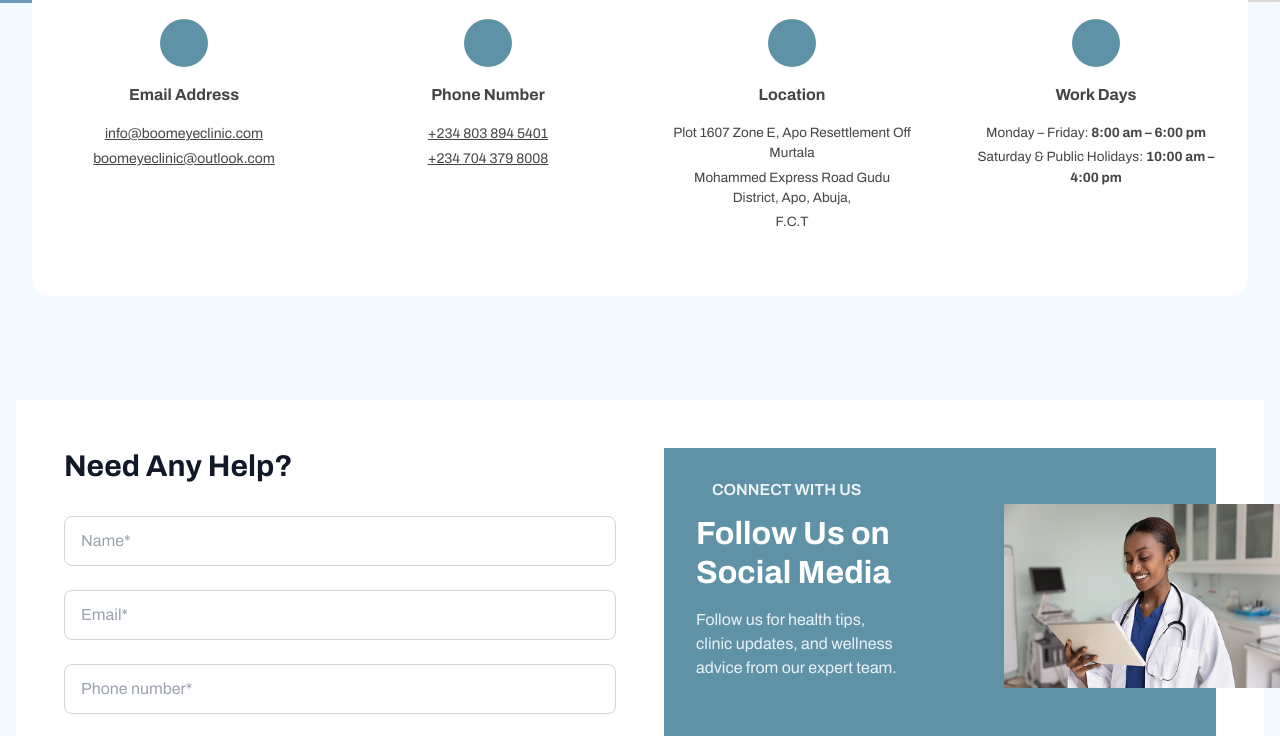
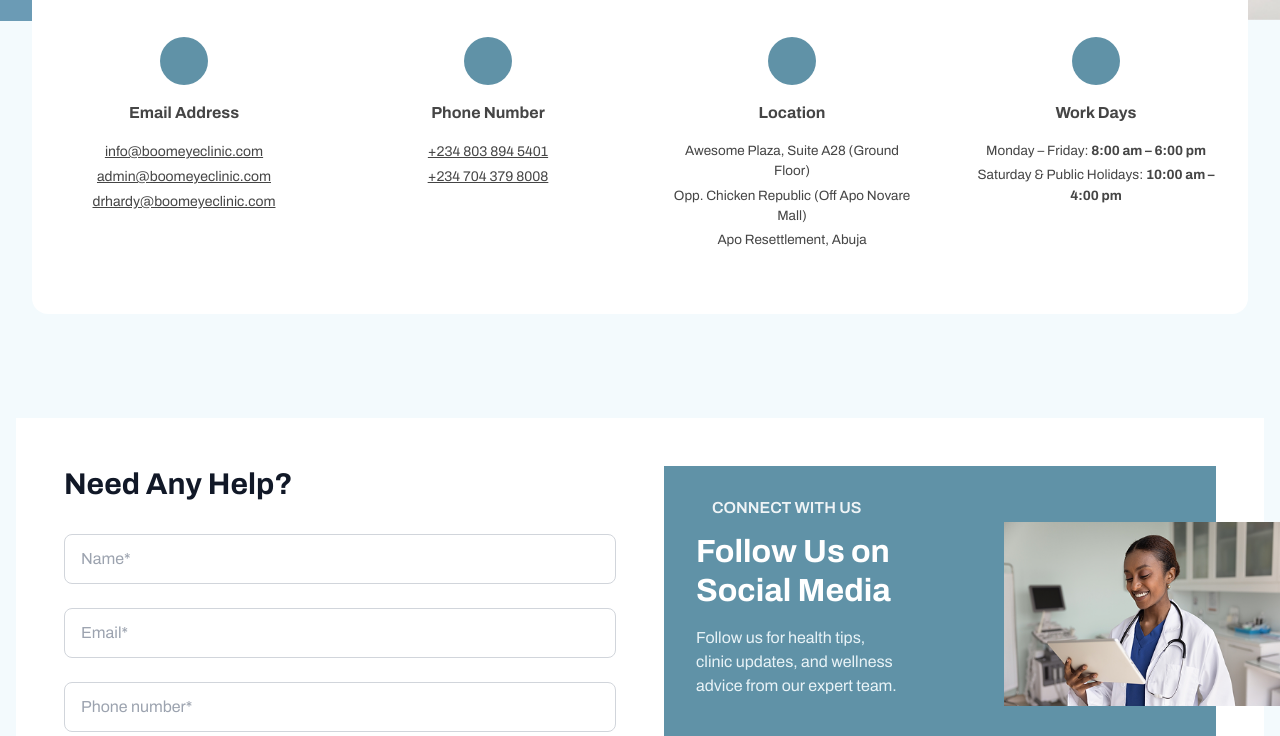
Before and after one commit to boomeye/Boom-eye-wb, a Next.js app: page /contact-us in a window 1280 px wide. Shown: the part 1004-1740 px from the top of the page. Built offline with nearby package versions, Linux system fonts and the light colour scheme; some icons are missing.

Commit message:
Update emails, address, and favicon

```diff
--- a/app/(LandingPage)/_components/Footer.tsx
+++ b/app/(LandingPage)/_components/Footer.tsx
@@ -173,8 +173,19 @@ const Footer = () => {
                     className="w-[20px] h-[20px] mr-2 text-[#6092A7] hover:text-white"
                   />
                   <div>
-                    <a href="mailto:info@boomeyecilinc.com" className="hover:underline focus:outline-none focus:ring-2 focus:ring-[#6092A7] rounded">
-                      <p>info@boomeyecilinc.com</p>
+                    <a href="mailto:info@boomeyeclinic.com" className="hover:underline focus:outline-none focus:ring-2 focus:ring-[#6092A7] rounded">
+                      <p>info@boomeyeclinic.com</p>
+                    </a>
+                  </div>
+                </li>
+                <li className="flex items-center text-white mb-[16px] hover:text-[#6092A7]">
+                  <Icon
+                    icon="material-symbols:mail-outline-rounded"
+                    className="w-[20px] h-[20px] mr-2 text-[#6092A7] hover:text-white"
+                  />
+                  <div>
+                    <a href="mailto:admin@boomeyeclinic.com" className="hover:underline focus:outline-none focus:ring-2 focus:ring-[#6092A7] rounded">
+                      <p>admin@boomeyeclinic.com</p>
                     </a>
                   </div>
                 </li>
@@ -184,8 +195,8 @@ const Footer = () => {
                     className="w-[20px] h-[20px] mr-2 text-[#6092A7] hover:text-white"
                   />
                   <div>
-                    <a href="mailto:boomeyecilinc@outlook.com" className="hover:underline focus:outline-none focus:ring-2 focus:ring-[#6092A7] rounded">
-                      <p>boomeyecilinc@outlook.com</p>
+                    <a href="mailto:drhardy@boomeyeclinic.com" className="hover:underline focus:outline-none focus:ring-2 focus:ring-[#6092A7] rounded">
+                      <p>drhardy@boomeyeclinic.com</p>
                     </a>
                   </div>
                 </li>
@@ -195,12 +206,12 @@ const Footer = () => {
                     className="w-[25px] h-[25px] mr-3 mt-1 text-[#6092A7] hover:text-white"
                   />
                   <p>
-                    Plot 1607 Zone E, Apo Resettlement Off Murtala <br />{" "}
-                    Mohammed Express Road Gudu District, Apo, Abuja, F.C.T.
+                    Awesome Plaza, Suite A28 (Ground Floor) Opp. Chicken <br />{" "}
+                    Republic (Off Apo Novare Mall) Apo Resettlement, Abuja
                   </p>
                 </li>
               </nav>
-{/* Social links */}
+              {/* Social links */}
               <span className="inline-flex justify-center md:hidden">
                 <a href="https://www.facebook.com/profile.php?id=61573478302168&mibextid=wwXIfr&mibextid=wwXIfr" className="text-[#6092A7] mr-3 p-2 rounded-full bg-white flex items-center justify-center hover:text-white hover:bg-white/10" target="_blank" rel="noopener noreferrer">
                   <Icon icon="ic:baseline-facebook" className="w-6 h-6" />
@@ -264,8 +275,8 @@ const Footer = () => {
             />
           </a>
         </div>
-      </footer>
-    </div>
+      </footer >
+    </div >
   );
 };
 
--- a/app/(LandingPage)/_components/Header.tsx
+++ b/app/(LandingPage)/_components/Header.tsx
@@ -16,7 +16,11 @@ const Header = () => {
           <div className="flex flex-col flex-none items-start">
             <div className="flex items-center mb-2">
               <Icon icon="tdesign:location" className="w-5 h-5 mr-2" />
-            <p className="font-archivo text-xs font-normal leading-[150%] tracking-[0%] align-middle">Plot 1607 Zone E, Apo Resettlement Cfit Murjala Mohammed <br /> Express Road Gudu District, Apo, Abuja, F.C.T.</p>
+              <p className="font-archivo text-xs font-normal leading-[150%] tracking-[0%] align-middle">
+                Awesome Plaza, Suite A28 (Ground Floor) <br />
+                Opp. Chicken Republic (Off Apo Novare Mall) <br />
+                Apo Resettlement, Abuja
+              </p>
             </div>
             <hr className="w-[504px] border-white/30 my-2" />
             <div className="flex items-center mb-2">
--- a/app/(LandingPage)/_components/HeroSection.tsx
+++ b/app/(LandingPage)/_components/HeroSection.tsx
@@ -131,12 +131,7 @@ const HeroSection = () => {
                   >
                     info@boomeyeclinic.com
                   </a>
-                <a
-                  href="mailto:boomeyeclinic@outlook.com"
-                  className="block hover:text-blue-300 transition-colors duration-200 font-archivo font-normal text-[12px] md:text-[14px] xl:text-[16px] leading-[150%] tracking-[0%] text-center align-middle underline"
-                >
-                  boomeyeclinic@outlook.com
-                </a>
+
                 </div>
               </div>
 
--- a/app/(LandingPage)/book-appointment/_components/BookAppointmentFooter.tsx
+++ b/app/(LandingPage)/book-appointment/_components/BookAppointmentFooter.tsx
@@ -29,8 +29,8 @@ const BookAppointmentFooter = () => {
                   <path strokeLinecap="round" strokeLinejoin="round" d="M21.75 6.75v10.5a2.25 2.25 0 01-2.25 2.25H4.5a2.25 2.25 0 01-2.25-2.25V6.75m19.5 0A2.25 2.25 0 0019.5 4.5h-15a2.25 2.25 0 00-2.25 2.25m19.5 0v.243a2.25 2.25 0 01-.659 1.591l-7.5 7.5a2.25 2.25 0 01-3.182 0l-7.5-7.5A2.25 2.25 0 012.25 6.993V6.75" />
                 </svg>
               </span>
-            <a href="mailto:info@boomyeclinic.com" className="underline font-normal text-white hover:text-[#FF9500]">info@boomyeclinic.com,</a>
-            <a href="mailto:boomeyeclinic@outlook.com" className="underline font-normal text-white hover:text-[#FF9500]">boomeyeclinic@outlook.com</a>
+              <a href="mailto:info@boomeyeclinic.com" className="underline font-normal text-white hover:text-[#FF9500]">info@boomeyeclinic.com</a>
+
             </div>
           </div>
           <div className="text-white text-xs sm:text-base mt-2">
--- a/app/(LandingPage)/contact-us/_components/ContactUsHeroSection.tsx
+++ b/app/(LandingPage)/contact-us/_components/ContactUsHeroSection.tsx
@@ -67,7 +67,8 @@ export const ContactUsHeroSection = () => {
                 icon: "lucide:mail",
                 content: [
                   { text: "info@boomeyeclinic.com", link: "mailto:info@boomeyeclinic.com" },
-                  { text: "boomeyeclinic@outlook.com", link: "mailto:boomeyeclinic@outlook.com" },
+                  { text: "admin@boomeyeclinic.com", link: "mailto:admin@boomeyeclinic.com" },
+                  { text: "drhardy@boomeyeclinic.com", link: "mailto:drhardy@boomeyeclinic.com" },
                 ],
               },
               {
@@ -82,9 +83,9 @@ export const ContactUsHeroSection = () => {
                 title: "Location",
                 icon: "lucide:map-pin",
                 content: [
-                  { text: "Plot 1607 Zone E, Apo Resettlement Off Murtala" },
-                  { text: "Mohammed Express Road Gudu District, Apo, Abuja," },
-                  { text: "F.C.T" },
+                  { text: "Awesome Plaza, Suite A28 (Ground Floor)" },
+                  { text: "Opp. Chicken Republic (Off Apo Novare Mall)" },
+                  { text: "Apo Resettlement, Abuja" },
                 ],
               },
               {
@@ -99,11 +100,11 @@ export const ContactUsHeroSection = () => {
               <div key={i} className="flex flex-col items-center text-center py-6 px-4">
                 <div className="flex items-center justify-center w-12 h-12 rounded-full bg-[#6092A7] mb-4">
                   <Icon icon={icon} className="w-6 h-6 text-white" />
-          </div>
+                </div>
                 <h3 className="font-archivo font-bold text-[16px] leading-[150%] text-[#454545] mb-2 xl:mb-4">
                   {title}
-              </h3>
-              <div className="space-y-1">
+                </h3>
+                <div className="space-y-1">
                   {content.map((item, j) => {
                     if ('link' in item) {
                       return (
@@ -130,13 +131,13 @@ export const ContactUsHeroSection = () => {
                         <p
                           key={j}
                           className="block text-[13.5px] text-[#454545] font-archivo"
-                >
+                        >
                           {item.text}
                         </p>
                       );
                     }
                   })}
-            </div>
+                </div>
               </div>
             ))}
           </div>
--- a/app/(LandingPage)/review/_components/FeedbackSection.tsx
+++ b/app/(LandingPage)/review/_components/FeedbackSection.tsx
@@ -109,8 +109,7 @@ const FeedbackSection = () => {
               )}
             </div>
 
-            <h3 className={`text-lg font-semibold text-center mb-2 font-archivo ${
-              isSuccess ? 'text-green-800' : 'text-red-800'
+            <h3 className={`text-lg font-semibold text-center mb-2 font-archivo ${isSuccess ? 'text-green-800' : 'text-red-800'
               }`}>
               {isSuccess ? 'Success!' : 'Error'}
             </h3>
@@ -122,8 +121,7 @@ const FeedbackSection = () => {
             <div className="flex justify-center">
               <button
                 onClick={closeDialog}
-                className={`px-6 py-2 rounded-lg font-medium transition-colors font-archivo ${
-                  isSuccess
+                className={`px-6 py-2 rounded-lg font-medium transition-colors font-archivo ${isSuccess
                     ? 'bg-[#6092A7] text-white hover:bg-[#6092A7]/80'
                     : 'bg-red-600 text-white hover:bg-red-700'
                   }`}
@@ -154,8 +152,7 @@ const FeedbackSection = () => {
                     <Icon
                       key={star}
                       icon="solar:star-line-duotone"
-                      className={`w-8 h-8 cursor-pointer transition-colors ${
-                        rating >= star ? 'text-yellow-400' : 'text-gray-300'
+                      className={`w-8 h-8 cursor-pointer transition-colors ${rating >= star ? 'text-yellow-400' : 'text-gray-300'
                         } ${errors.rating ? 'border-2 border-red-500 rounded' : ''}`}
                       onClick={() => {
                         setRating(star);
@@ -178,8 +175,7 @@ const FeedbackSection = () => {
                     setName(e.target.value);
                     clearError('name');
                   }}
-                  className={`w-full px-4 py-3 border rounded-lg focus:ring-2 focus:ring-[#6092A7] outline-none transition-all font-archivo ${
-                    errors.name ? 'border-red-500' : 'border-gray-300'
+                  className={`w-full px-4 py-3 border rounded-lg focus:ring-2 focus:ring-[#6092A7] outline-none transition-all font-archivo ${errors.name ? 'border-red-500' : 'border-gray-300'
                     }`}
                 />
                 {errors.name && (
@@ -196,8 +192,7 @@ const FeedbackSection = () => {
                     clearError('review');
                   }}
                   rows={6}
-                  className={`w-full px-4 py-3 border rounded-lg focus:ring-2 focus:ring-[#6092A7] outline-none transition-all resize-none font-archivo ${
-                    errors.review ? 'border-red-500' : 'border-gray-300'
+                  className={`w-full px-4 py-3 border rounded-lg focus:ring-2 focus:ring-[#6092A7] outline-none transition-all resize-none font-archivo ${errors.review ? 'border-red-500' : 'border-gray-300'
                     }`}
                 ></textarea>
                 {errors.review && (
@@ -214,8 +209,7 @@ const FeedbackSection = () => {
                     setConsent(e.target.checked);
                     clearError('consent');
                   }}
-                  className={`h-4 w-4 text-[#6092A7] border rounded focus:ring-[#6092A7] ${
-                    errors.consent ? 'border-red-500' : 'border-gray-300'
+                  className={`h-4 w-4 text-[#6092A7] border rounded focus:ring-[#6092A7] ${errors.consent ? 'border-red-500' : 'border-gray-300'
                     }`}
                 />
                 <label htmlFor="consent" className="ml-2 text-[#8E8E9A] text-sm font-archivo">
@@ -246,7 +240,7 @@ const FeedbackSection = () => {
                 Send Us Your Testimonial: <img src="/Backhand Index Pointing Down.png" alt="Backhand Index Pointing Down" className='ml-2 w-[24px] h-[24px]' />
               </h3>
               <p className="mb-4 text-[16px] text-white font-archivo">
-                <a href="mailto:boomeyeclinic@outlook.com" className="underline hover:text-white/70 font-archivo">boomeyeclinic@outlook.com</a>
+
               </p>
               <p className="mb-8 text-[16px] text-white font-archivo">
                 OR
--- a/app/layout.tsx
+++ b/app/layout.tsx
@@ -15,6 +15,9 @@ const archivo = localFont({
 export const metadata: Metadata = {
   title: "Boom Eye Clinic",
   description: "Boom Eye Clinic",
+  icons: {
+    icon: '/favicon.png',
+  },
 };
 
 export default function RootLayout({
@@ -31,7 +34,7 @@ export default function RootLayout({
         <Header />
         <Navbar />
         {children}
-        <Footer/>
+        <Footer />
       </body>
     </html>
   );
```
Also changed, not shown: app/(LandingPage)/_components/Navbar.tsx (+9 -14 lines), app/(LandingPage)/services/_components/ListOfServices.tsx (+8 -6 lines), Logo - Favicon.png (added), public/favicon.png (added). Lines whose indentation alone changed are shown as unchanged.
